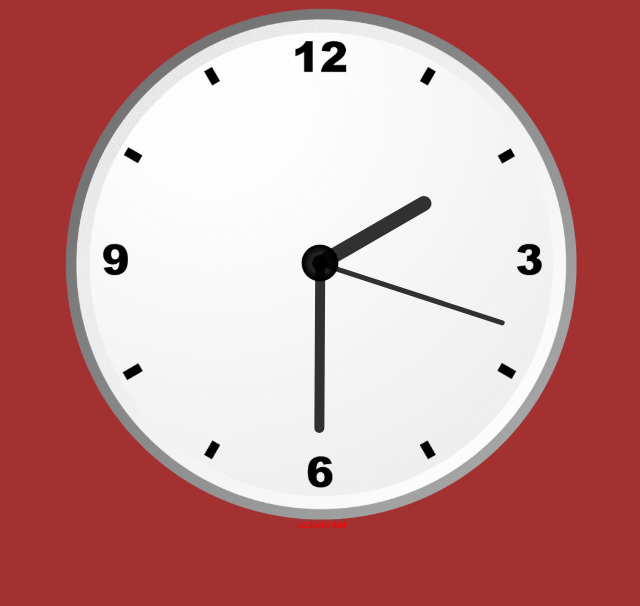
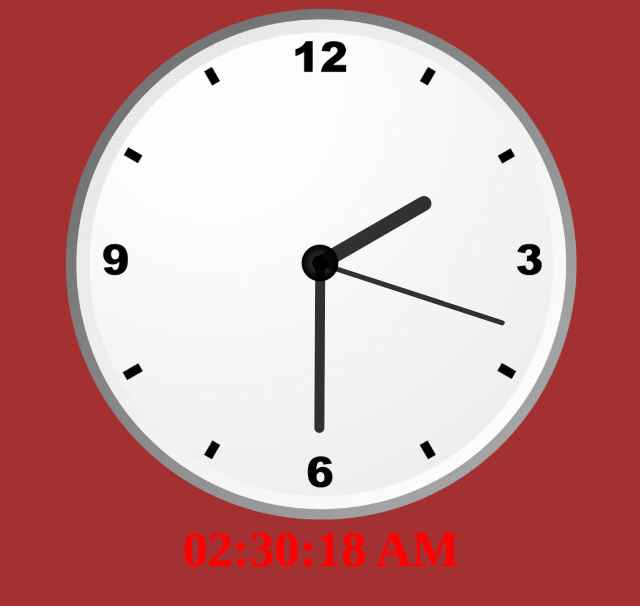
Before and after one commit to taiyabsonu915/Analog, a plain HTML site: page index.html in a window 1280 px wide. Shown: the whole page, without its empty margins (319-959 px from the left). Drawn offline with Linux system fonts and the light colour scheme.

Commit message:
Update index.css

```diff
--- a/index.css
+++ b/index.css
@@ -42,7 +42,7 @@ body {
 }
 
 #clock{
-  font-size: 9px;
+  font-size: 50px;
   font-weight: bold;
   color:red; /* Light text color */
   text-align: center;
```
